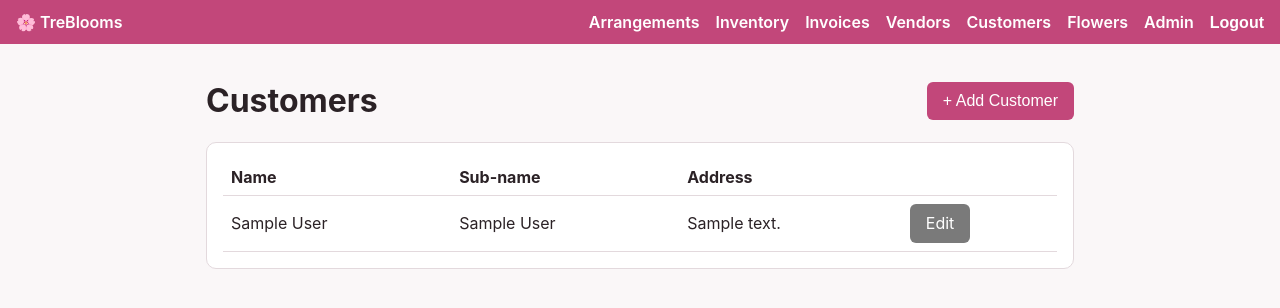
After one commit to mikesmeets/arrangement-app, a Django app: page /customers/ in a window 1280 px wide. The commit adds this page. Shown: the top 308 px of the page. Run offline with Django 5.2, Linux system fonts and the light colour scheme; a user stored in the database is signed in; tables that the repository leaves empty hold one stand-in row (values such as "Sample post").

Commit message:
Add Customers
New Customer model (name, free-text sub-name, address) with a Customers
tab mirroring Vendors: list view, an "+ Add Customer" modal that reloads
the list in the background, a standalone edit page, and admin.

Co-Authored-By: Claude Opus 4.8 <noreply@anthropic.com>

```diff
--- a/catalog/models.py
+++ b/catalog/models.py
@@ -109,6 +109,20 @@ class Vendor(models.Model):
     website = models.URLField(blank=True, default="")
     address = models.TextField(blank=True)
     notes = models.TextField(blank=True)
+
+    class Meta:
+        ordering = ["name"]
+
+    def __str__(self):
+        return self.name
+
+
+class Customer(models.Model):
+    name = models.CharField(max_length=150)
+    sub_name = models.CharField(
+        max_length=150, blank=True, default="", help_text="Business or personal secondary name"
+    )
+    address = models.TextField(blank=True)
 
     class Meta:
         ordering = ["name"]
--- a/catalog/urls.py
+++ b/catalog/urls.py
@@ -10,6 +10,9 @@ urlpatterns = [
     path("vendors/add/", views.vendor_add, name="vendor-add"),
     path("vendors/options/", views.vendor_options, name="vendor-options"),
     path("vendors/<int:pk>/edit/", views.vendor_edit, name="vendor-edit"),
+    path("customers/", views.customer_list, name="customer-list"),
+    path("customers/add/", views.customer_add, name="customer-add"),
+    path("customers/<int:pk>/edit/", views.customer_edit, name="customer-edit"),
     path("flowers/", views.flower_list, name="flower-list"),
     path("flowers/add/", views.flower_add, name="flower-add"),
     path("flowers/options/", views.flower_options, name="flower-options"),
--- a/catalog/views.py
+++ b/catalog/views.py
@@ -9,9 +9,17 @@ from django.http import HttpResponse
 from django.shortcuts import get_object_or_404, redirect, render
 from django.utils import timezone
 
-from .forms import FlowerForm, InventoryItemForm, InvoiceFileForm, InvoiceForm, VendorForm
+from .forms import (
+    CustomerForm,
+    FlowerForm,
+    InventoryItemForm,
+    InvoiceFileForm,
+    InvoiceForm,
+    VendorForm,
+)
 from .invoice_parsing import parse_invoice
 from .models import (
+    Customer,
     Flower,
     FlowerCategory,
     InventoryItem,
@@ -167,6 +175,51 @@ def vendor_edit(request, pk):
 def vendor_options(request):
     vendors = Vendor.objects.all()
     return render(request, "catalog/_vendor_options.html", {"vendors": vendors})
+
+
+@login_required
+def customer_add(request):
+    is_modal = bool(request.htmx)
+    if request.method == "POST":
+        form = CustomerForm(request.POST)
+        if form.is_valid():
+            customer = form.save()
+            if is_modal:
+                response = HttpResponse("")
+                response["HX-Trigger"] = json.dumps(
+                    {"customer-added": {"id": customer.id, "label": str(customer)}}
+                )
+                return response
+            messages.success(request, "Customer added.")
+            return redirect("customer-list")
+    else:
+        form = CustomerForm(initial={"name": request.GET.get("name", "").strip()})
+    template = "catalog/_customer_form_modal.html" if is_modal else "catalog/customer_form.html"
+    return render(request, template, {"form": form, "title": "Add Customer"})
+
+
+@login_required
+def customer_list(request):
+    customers = Customer.objects.all()
+    return render(request, "catalog/customer_list.html", {"customers": customers})
+
+
+@login_required
+def customer_edit(request, pk):
+    customer = get_object_or_404(Customer, pk=pk)
+    if request.method == "POST":
+        form = CustomerForm(request.POST, instance=customer)
+        if form.is_valid():
+            form.save()
+            messages.success(request, "Customer updated.")
+            return redirect("customer-list")
+    else:
+        form = CustomerForm(instance=customer)
+    return render(
+        request,
+        "catalog/customer_form.html",
+        {"form": form, "title": "Edit Customer", "customer": customer},
+    )
 
 
 SORT_FIELDS = {
--- a/templates/base.html
+++ b/templates/base.html
@@ -254,6 +254,7 @@
       <a href="{% url 'inventory-list' %}">Inventory</a>
       <a href="{% url 'invoice-list' %}">Invoices</a>
       <a href="{% url 'vendor-list' %}">Vendors</a>
+      <a href="{% url 'customer-list' %}">Customers</a>
       <a href="{% url 'flower-list' %}">Flowers</a>
       <a href="{% url 'admin:index' %}">Admin</a>
       <form method="post" action="{% url 'logout' %}" style="display:inline">
--- /dev/null
+++ b/templates/catalog/customer_list.html
@@ -0,0 +1,38 @@
+{% extends "base.html" %}
+{% block title %}Customers — TreBlooms{% endblock %}
+{% block content %}
+<div style="display:flex;justify-content:space-between;align-items:center;">
+  <h1>Customers</h1>
+  <button type="button" class="btn" hx-get="{% url 'customer-add' %}" hx-target="#modal-root" hx-swap="innerHTML">+ Add Customer</button>
+</div>
+
+<div class="card" id="customer-table-card"
+     hx-get="{% url 'customer-list' %}"
+     hx-trigger="customer-added from:body"
+     hx-select="#customer-table-card"
+     hx-target="this"
+     hx-swap="outerHTML">
+  <table>
+    <thead>
+      <tr>
+        <th>Name</th>
+        <th>Sub-name</th>
+        <th>Address</th>
+        <th></th>
+      </tr>
+    </thead>
+    <tbody>
+      {% for customer in customers %}
+      <tr>
+        <td>{{ customer.name }}</td>
+        <td>{{ customer.sub_name|default:"—" }}</td>
+        <td>{{ customer.address|default:"—"|linebreaksbr }}</td>
+        <td><a class="btn btn-secondary" href="{% url 'customer-edit' customer.pk %}">Edit</a></td>
+      </tr>
+      {% empty %}
+      <tr><td colspan="4" class="muted">No customers yet. <a href="{% url 'customer-add' %}" hx-get="{% url 'customer-add' %}" hx-target="#modal-root" hx-swap="innerHTML">Add one</a>.</td></tr>
+      {% endfor %}
+    </tbody>
+  </table>
+</div>
+{% endblock %}
```
Also changed, not shown: catalog/admin.py (+7 -0 lines), catalog/forms.py (+16 -1 lines), templates/catalog/_customer_form_modal.html (added, +17 -0 lines), templates/catalog/customer_form.html (added, +17 -0 lines), catalog/migrations/0014_customer.py (added).
